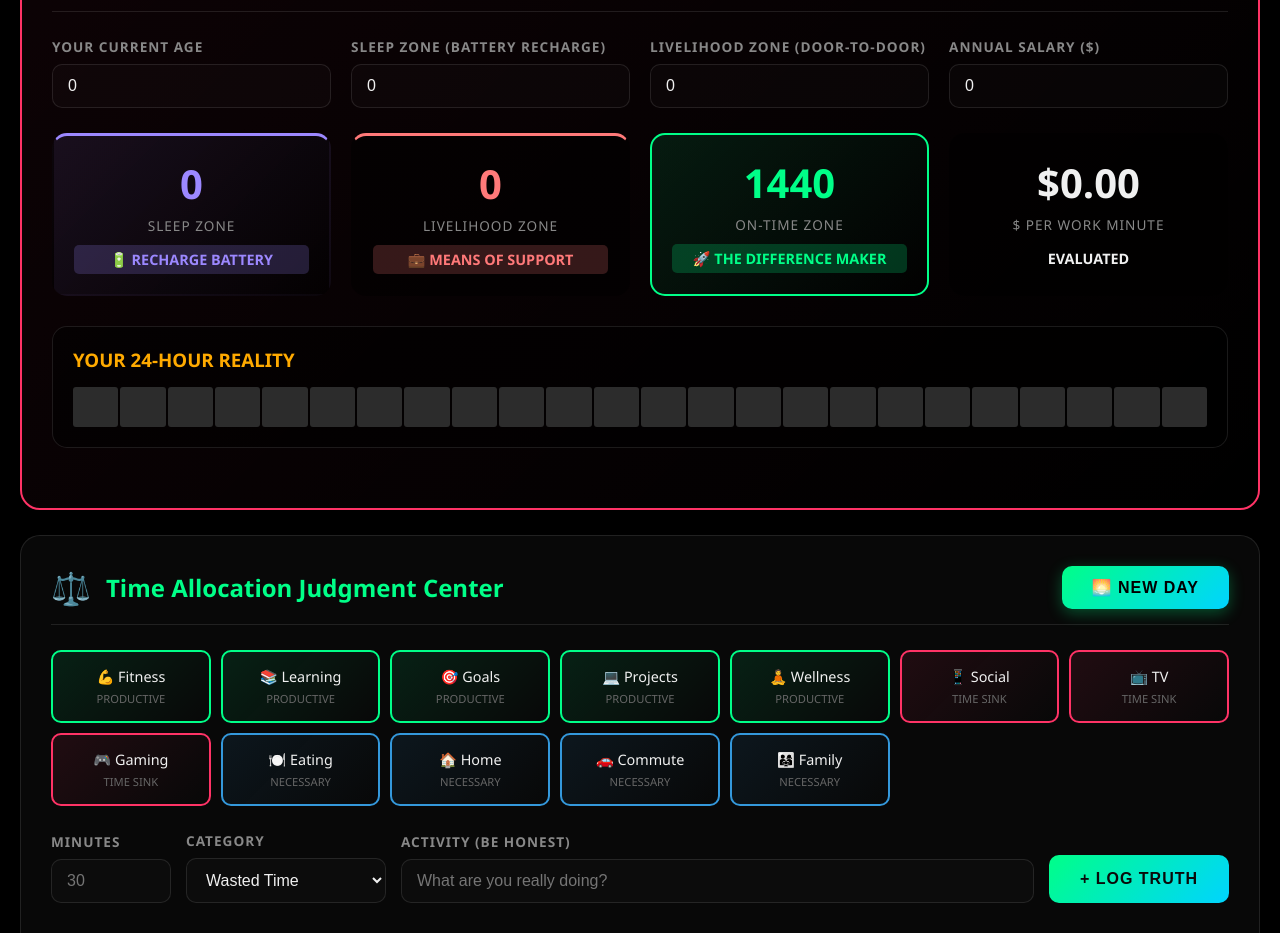
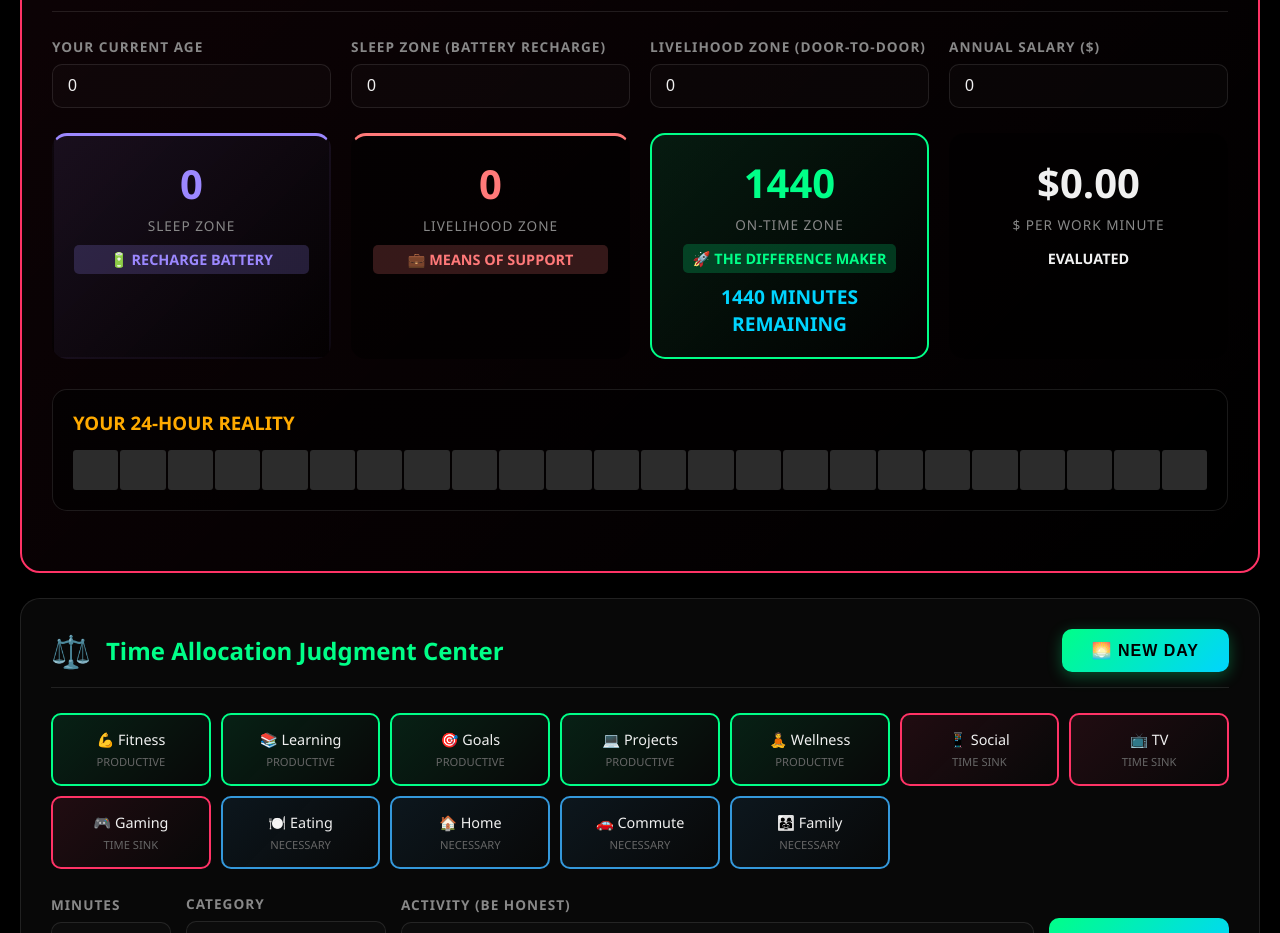
Before and after one commit to kmac1310/GeminiLifeApp1, a plain HTML site: page index.html in a window 1280 px wide. Shown: the part 940-1873 px from the top of the page. Drawn offline with Linux system fonts and the light colour scheme.

Commit message:
Update index.html

```diff
--- a/index.html
+++ b/index.html
@@ -22,6 +22,7 @@
       --card: rgba(255, 255, 255, 0.03);
       --border: rgba(255, 255, 255, 0.1);
       --on-time-available: #2c2c2c; /* New color for available on-time blocks */
+      --on-time-label: #00d4ff; /* Color for the new on-time countdown label */
     }
 
     body {
@@ -364,6 +365,20 @@
     .reality-card.productive {
       border-color: var(--success);
       background: linear-gradient(135deg, rgba(0, 255, 136, 0.1) 0%, rgba(0, 0, 0, 0.5) 100%);
+    }
+
+    .reality-card-on-time {
+      display: flex;
+      flex-direction: column;
+      align-items: center;
+      justify-content: center;
+    }
+
+    .on-time-countdown {
+      margin-top: 10px;
+      font-size: 1.2rem;
+      color: var(--on-time-label);
+      font-weight: 700;
     }
 
     .reality-value {
@@ -932,10 +947,11 @@
           <div class="reality-label">Livelihood Zone</div>
           <div class="reality-verdict" style="background: rgba(255, 121, 121, 0.2); color: #ff7979;">💼 MEANS OF SUPPORT</div>
         </div>
-        <div class="reality-card productive">
+        <div class="reality-card productive reality-card-on-time">
           <div class="reality-value" id="onTimeTokens" style="color: var(--primary);">0</div>
           <div class="reality-label">On-Time Zone</div>
           <div class="reality-verdict verdict-productive">🚀 THE DIFFERENCE MAKER</div>
+          <div class="on-time-countdown" id="onTimeRemaining">0 MINUTES REMAINING</div>
         </div>
         <div class="reality-card">
           <div class="reality-value" id="dollarPerMin">$0.00</div>
@@ -1132,6 +1148,7 @@
     const minutesLeftTodayDisplay = document.getElementById('minutesLeftToday');
     const historicalInsights = document.querySelector('.historical-insights');
     const calendarGrid = document.getElementById('calendarGrid');
+    const onTimeRemainingDisplay = document.getElementById('onTimeRemaining');
 
     // --- DATA PERSISTENCE ---
     const saveState = () => {
@@ -1246,6 +1263,10 @@
       document.getElementById('wastePercent').textContent = `${wastePercent}%`;
       document.getElementById('productivePercent').textContent = `${productivePercent}%`;
       document.getElementById('yearlyWaste').textContent = (wastedMinutes * 365.25 / 60).toFixed(0);
+
+      // NEW: Calculate and display remaining on-time minutes
+      const onTimeRemaining = availableMinutes - totalLoggedMinutes;
+      onTimeRemainingDisplay.textContent = `${onTimeRemaining} MINUTES REMAINING`;
 
       updateMirrorMessage(wastedMinutes, productiveMinutes, availableMinutes, totalLoggedMinutes);
       generateDayGrid(sleep, work, entries);
```
